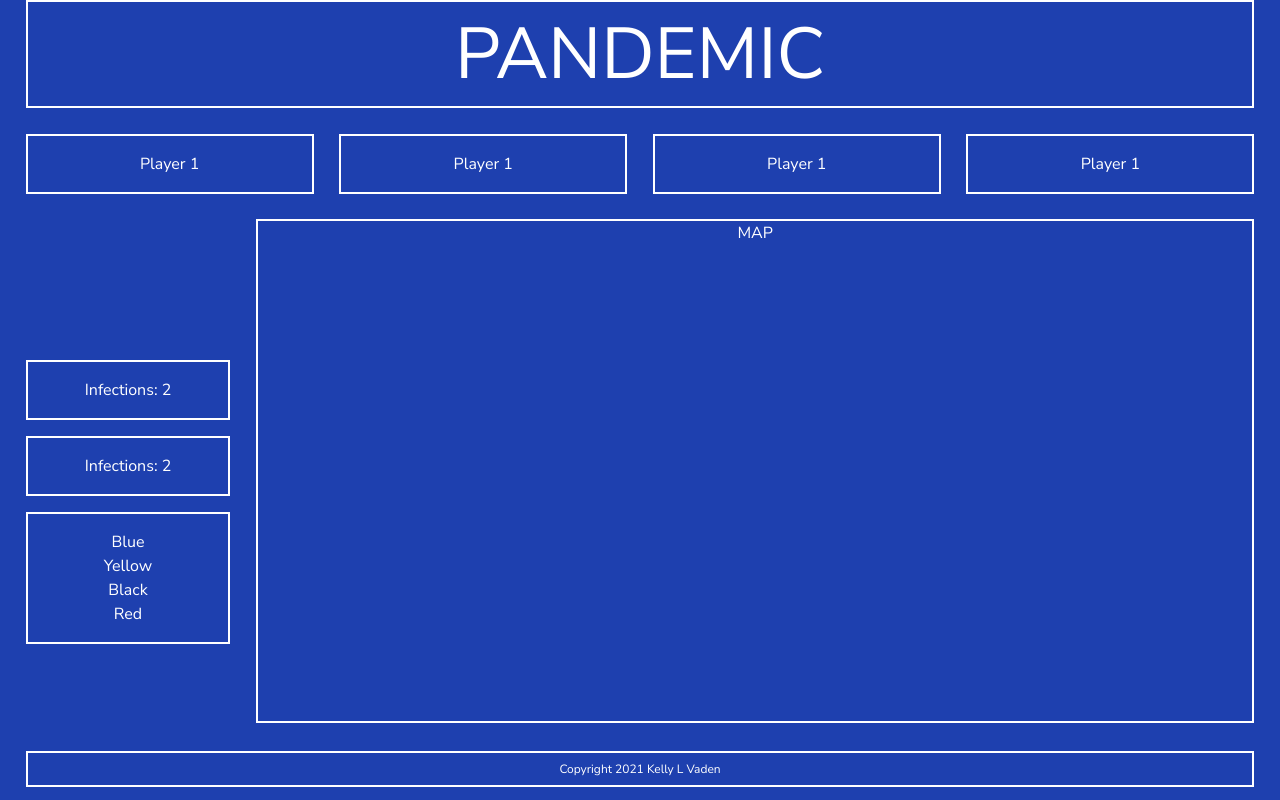
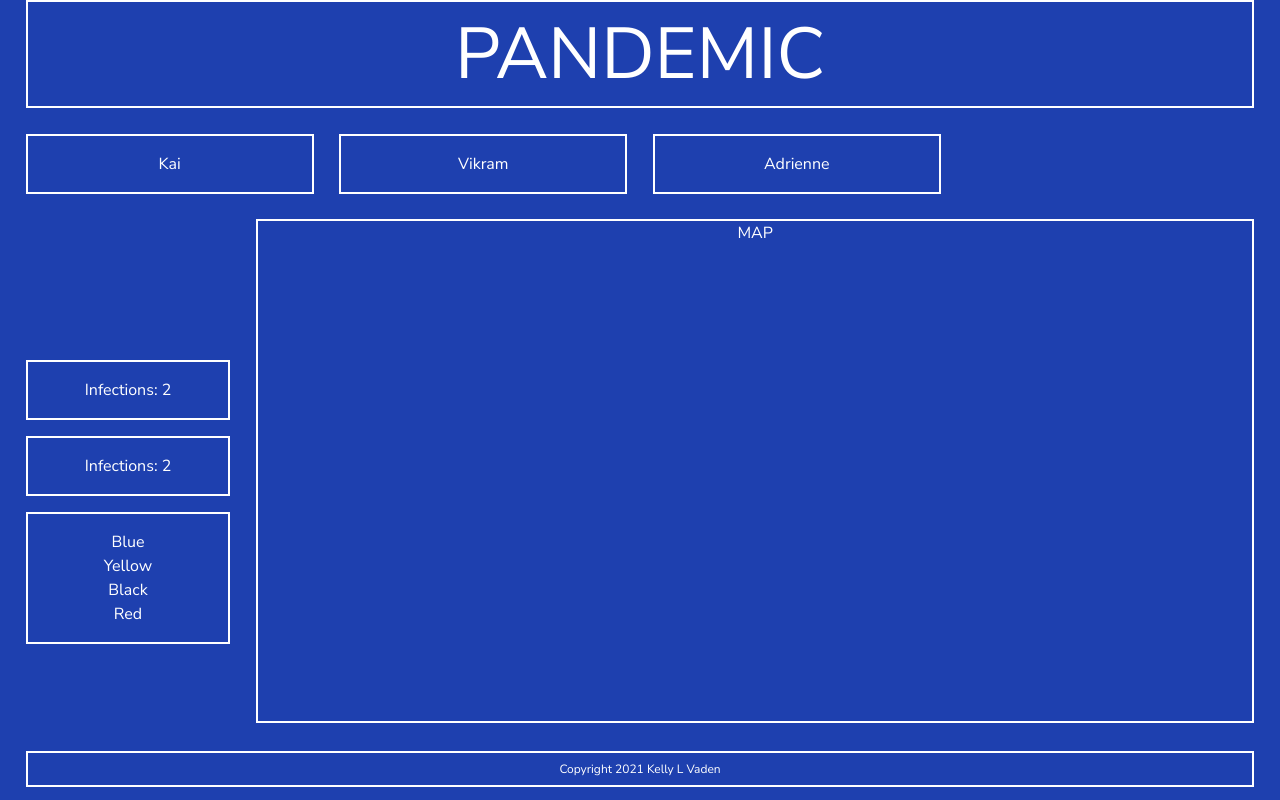
Before and after one commit to kvaden19/react-pandemic, a React (Create React App) app: page / in a window 1280 px wide. Built offline with nearby package versions, Linux system fonts and the light colour scheme.

Commit message:
Quick proof-of-concept. Able to initialize the JS objects I wrote and pass them to React App to get rendered.

```diff
--- a/src/App.js
+++ b/src/App.js
@@ -1,3 +1,4 @@
+import React, { Component } from 'react';
 import './App.css';
 import Header from './components/Header';
 import Warning from './components/Warning';
@@ -6,8 +7,19 @@ import PlayerStatus from './components/PlayerStatus';
 import Map from './components/Map';
 import Counter from './components/Counter';
 import DiseaseStatus from './components/DiseaseStatus';
+const Player = require('../src/components/Player/Player');
 
-function App() {
+// Quick proof of concept. This will happen in another script and get passed to React components for re-rendering.
+let kai = new Player('Kai');
+let vik = new Player('Vikram');
+let adr = new Player('Adrienne');
+
+let players = [kai, vik, adr];
+
+class App extends Component {
+  state = {players};
+
+  render() {
     return (
       <div className='App w-screen h-screen bg-blue-800'>
         <Header />
@@ -15,10 +27,10 @@ function App() {
         <Warning />
         </div>
         <div className='player-wrapper desktop flex flex-row'>
-        <PlayerStatus />
-        <PlayerStatus />
-        <PlayerStatus />
-        <PlayerStatus />
+          <PlayerStatus name={players[0].playerName}/>
+          <PlayerStatus name={players[1].playerName}/>
+          <PlayerStatus name={players[2].playerName}/>
+          {/* <PlayerStatus name={players[3].name}/> */}
         </div>
         <div className='center-content desktop'>
           <div className='left-side float-left'>
@@ -36,5 +48,6 @@ function App() {
       </div>
     );
   }
+}
 
 export default App;
--- a/src/components/PlayerStatus/index.js
+++ b/src/components/PlayerStatus/index.js
@@ -1,10 +1,10 @@
 import React from 'react';
 import './style.css';
 
-function PlayerStatus() {
+function PlayerStatus(props) {
   return (
     <div className='player-status box-border p-4 text-center text-white border-white border-2'>
-        <p>Player 1</p>
+        <p>{props.name}</p>
     </div>
     );
 }
```
Lines whose indentation alone changed are shown as unchanged.
